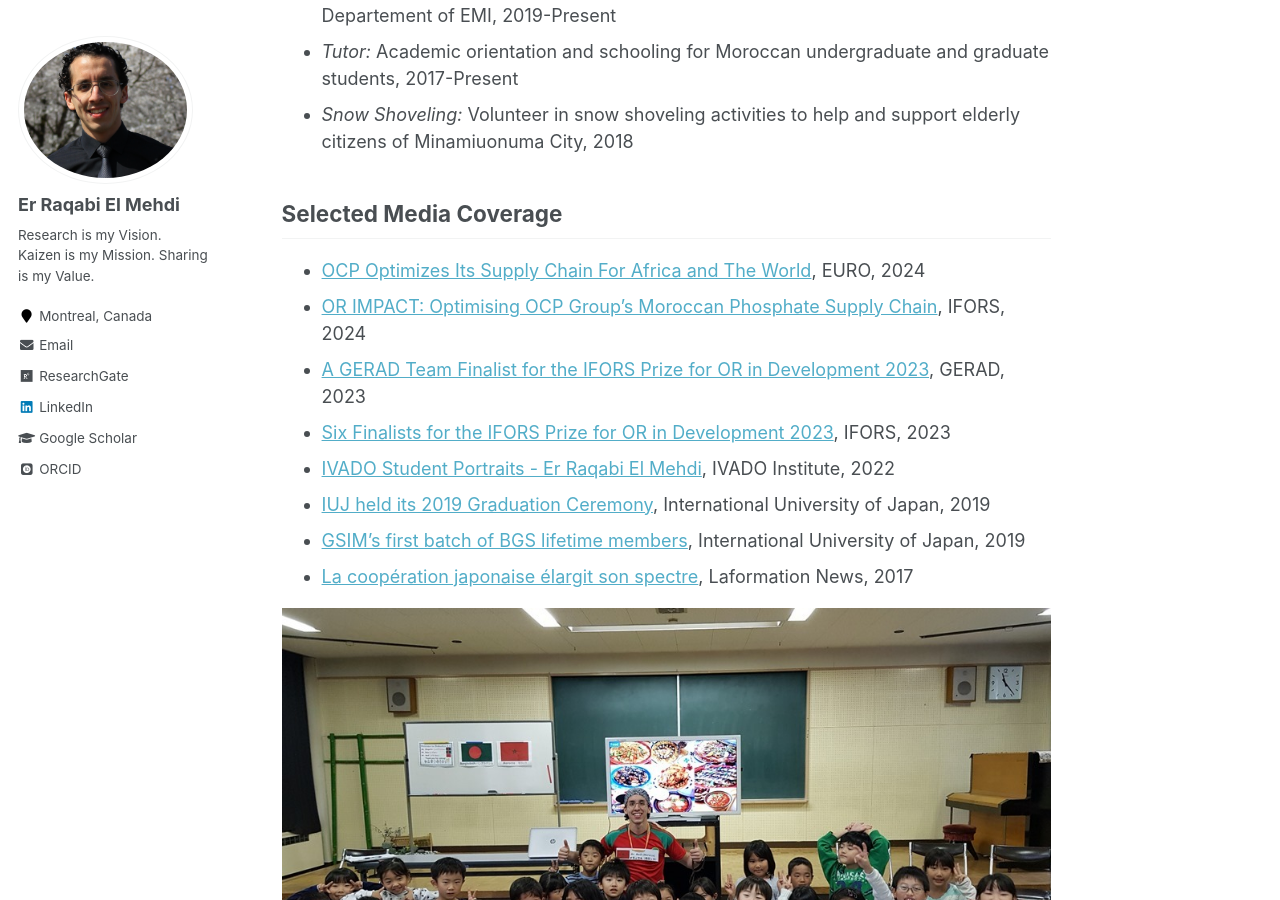
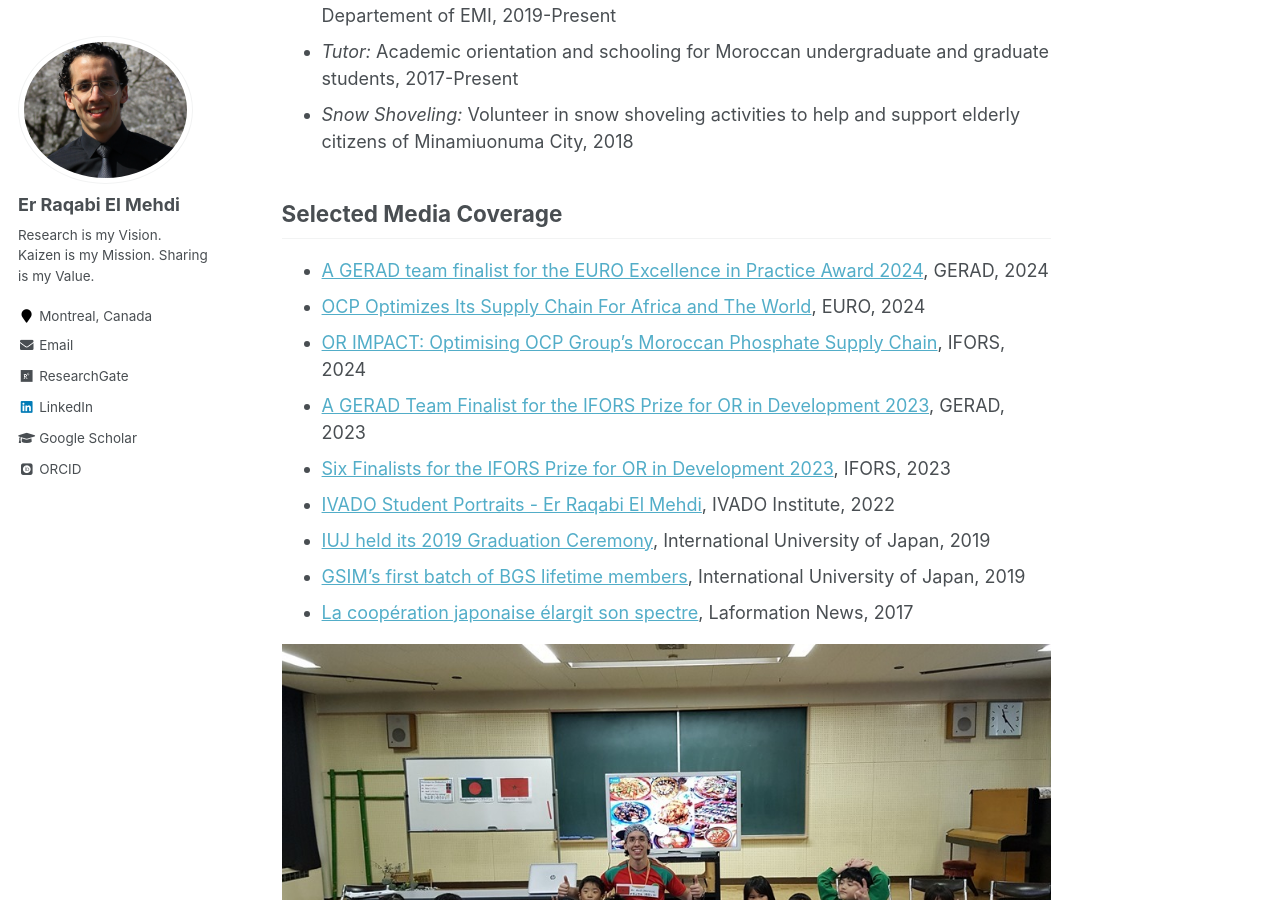
Before and after one commit to RqbMedi/rqbmedi.github.io, a Jekyll site: the page built from _pages/markdown.md, in a window 1280 px wide and 900 px high, scrolled down 798 px. Built offline with Jekyll 4.4.1, drawn with Linux system fonts in a browser that asks for light colours; some web fonts are replaced.

Commit message:
Update markdown.md

```diff
--- a/_pages/markdown.md
+++ b/_pages/markdown.md
@@ -26,6 +26,7 @@ Outreach & Volunteering
 
 Selected Media Coverage
 ------
+- [A GERAD team finalist for the EURO Excellence in Practice Award 2024](https://www.gerad.ca/fr/posts/1157), GERAD, 2024
 - [OCP Optimizes Its Supply Chain For Africa and The World](https://www.euro-online.org/web/pages/1726/eepa-finalists-2024), EURO, 2024
 - [OR IMPACT: Optimising OCP Group’s Moroccan Phosphate Supply Chain](https://ifors.org/newsletter/ifors-news-march-2024.pdf), IFORS, 2024
 - [A GERAD Team Finalist for the IFORS Prize for OR in Development 2023](https://www.gerad.ca/en/posts/1060), GERAD, 2023
```
